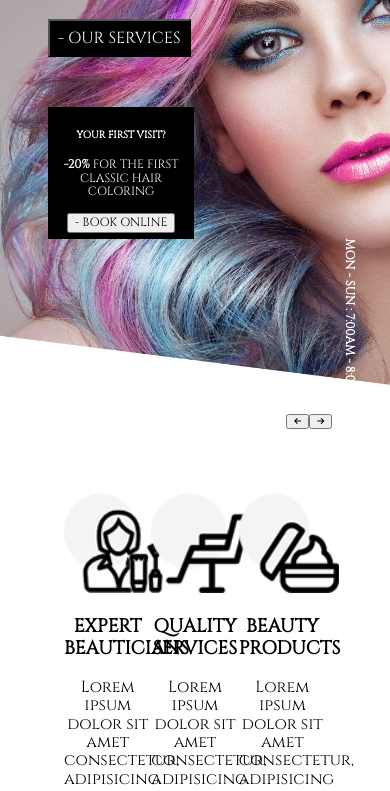
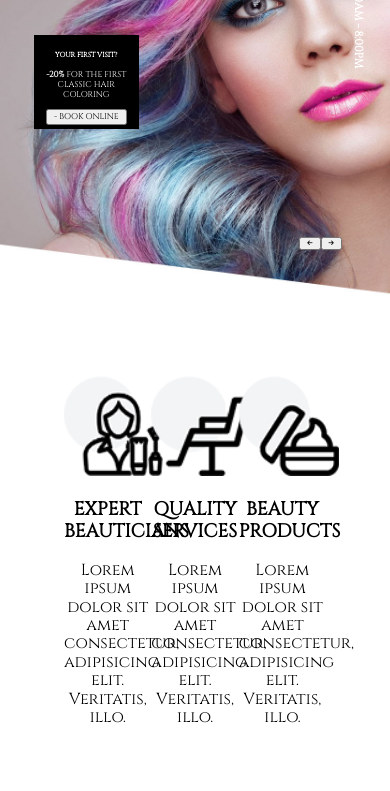
Before and after one commit to Operaismo/Salon, a website: page index.html in a window 390 px wide. Shown: the part 252-1043 px from the top of the page. Drawn offline with Linux system fonts and the light colour scheme.

Commit message:
fix: fixed a bug where hours was being cut off

```diff
--- a/css/style.css
+++ b/css/style.css
@@ -233,17 +233,28 @@ nav li {
 @media screen and (max-width: 390px) {
   .main-landing {
     background-size: cover;
-    height: 600px;
+    height: 500px;
     background-position: top;
-    font-size: .5em;
+    font-size: .35em;
+  }
+
+  .blonde-highlight {
+    width: 36%;
+  }
+
+  .main-info {
+    width: 50%;
+    padding: 0 0 0 0;
   }
 
   .hours-vertical {
-    margin-top: 0;
+    margin-top: 100px;
+    font-size: 2em;
+    font-weight: bold;
   }
 
   .arrows {
-    margin-top: 175px;
+    margin-top: 425px;
   }
   .first-visit {
     width: 75%;
```
